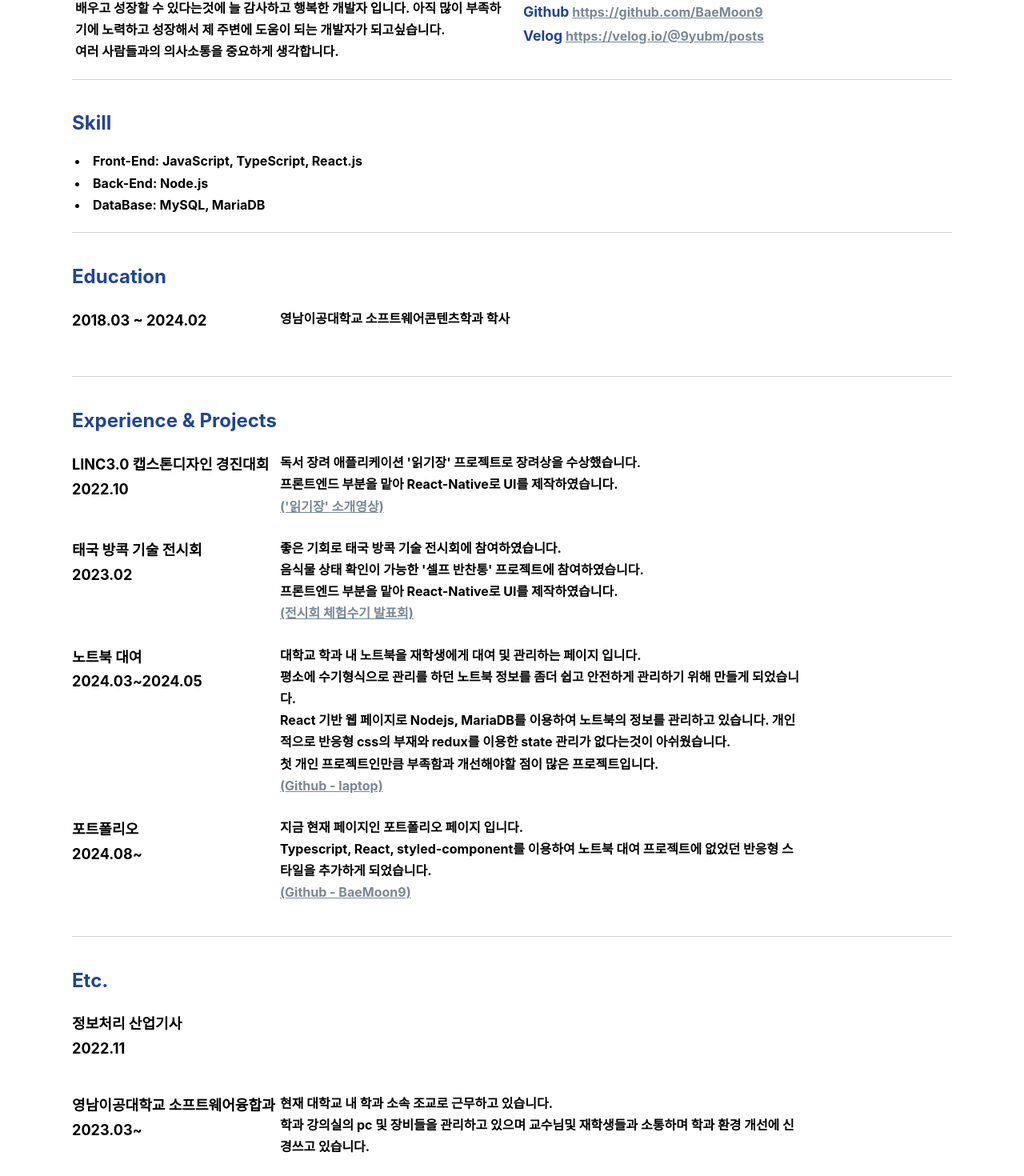
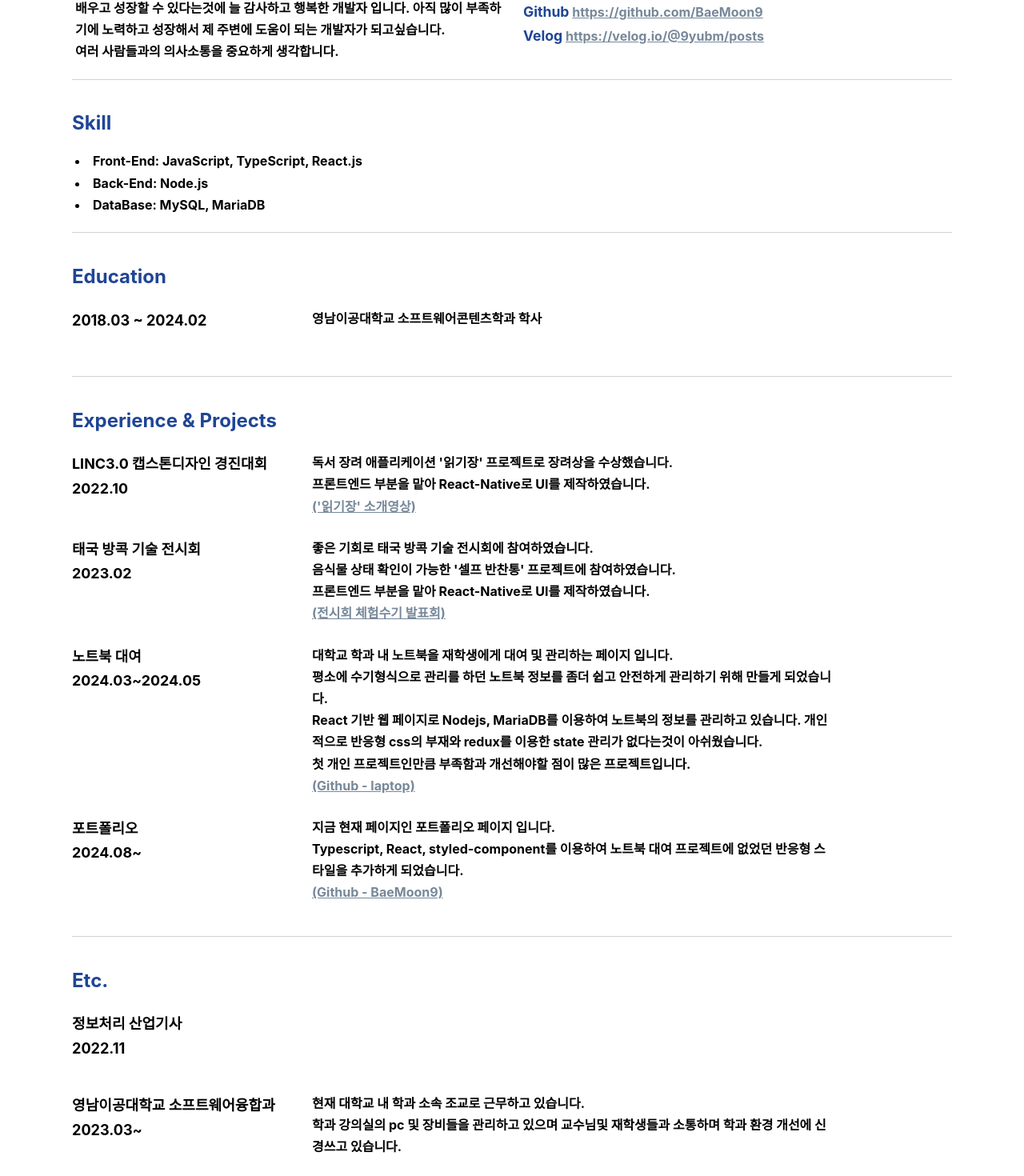
Before and after one commit to BaeMoon9/BaeMoon9, a React (Create React App) app in the folder mypage/: page / in a window 1280 px wide. Shown: the part 119-1589 px from the top of the page at 80% size. Built offline with nearby package versions, Linux system fonts and the light colour scheme.

Commit message:
'edit_layout_windows'

```diff
--- a/mypage/src/pages/education.tsx
+++ b/mypage/src/pages/education.tsx
@@ -81,10 +81,10 @@ const MyExperience = styled.div`
 `
 
 const ExperienceTitle = styled.div<{ screenType: string }>`
-    min-width: ${(props) => (props.screenType === 'Pc' ? '260px' :
+    min-width: ${(props) => (props.screenType === 'Pc' ? '300px' :
 		(props.screenType === 'Tablet' ? '250px' : '160px')
 	)};
-	max-width: ${(props) => (props.screenType === 'Pc' ? '270px' :
+	max-width: ${(props) => (props.screenType === 'Pc' ? '320px' :
 		(props.screenType === 'Tablet' ? '250px' : '200px')
 	)}
 	margin-right: 10px;
--- a/mypage/src/pages/etc.tsx
+++ b/mypage/src/pages/etc.tsx
@@ -68,7 +68,7 @@ const SkillContent = styled.div<{ screenType: string }>`
 		(props.screenType === 'Tablet' ? '400px' : '400px')
 	)};
 	max-width: ${(props) => (props.screenType === 'Pc' ? '1050px' :
-		(props.screenType === 'Tablet' ? '700px' : '400px')
+		(props.screenType === 'Tablet' ? '750px' : '400px')
 	)};
 `
 
@@ -94,10 +94,10 @@ const MyExperience = styled.div`
 `
 
 const ExperienceTitle = styled.div<{ screenType: string }>`
-    min-width: ${(props) => (props.screenType === 'Pc' ? '260px' :
+    min-width: ${(props) => (props.screenType === 'Pc' ? '300px' :
 		(props.screenType === 'Tablet' ? '250px' : '160px')
 	)};
-	max-width: ${(props) => (props.screenType === 'Pc' ? '270px' :
+	max-width: ${(props) => (props.screenType === 'Pc' ? '320px' :
 		(props.screenType === 'Tablet' ? '250px' : '200px')
 	)}
 	margin-right: 10px;
--- a/mypage/src/pages/experience.tsx
+++ b/mypage/src/pages/experience.tsx
@@ -106,10 +106,8 @@ const SkillContent = styled.div<{ screenType: string }>`
 		(props.screenType === 'Tablet' ? '400px' : '400px')
 	)};
 	max-width: ${(props) => (props.screenType === 'Pc' ? '1050px' :
-		(props.screenType === 'Tablet' ? '700px' : '400px')
+		(props.screenType === 'Tablet' ? '750px' : '400px')
 	)};
-
-
 
 `
 
@@ -136,16 +134,15 @@ const MyExperience = styled.div`
 `
 
 const ExperienceTitle = styled.div<{ screenType: string }>`
-    min-width: ${(props) => (props.screenType === 'Pc' ? '260px' :
+    min-width: ${(props) => (props.screenType === 'Pc' ? '300px' :
 		(props.screenType === 'Tablet' ? '250px' : '160px')
 	)};
-	max-width: ${(props) => (props.screenType === 'Pc' ? '270px' :
+	max-width: ${(props) => (props.screenType === 'Pc' ? '320px' :
 		(props.screenType === 'Tablet' ? '250px' : '200px')
 	)}
 	margin-right: 10px;
 	margin-bottom: 15px;
-	font-size: 1.13em;
-
+	font-size: 1.12em;
 `
 
 const ExperienceContent = styled.div<{ screenType: string }>`
@@ -156,8 +153,6 @@ const ExperienceContent = styled.div<{ screenType: string }>`
 		(props.screenType === 'Tablet' ? '450px' : '400px')
 	)};
    		word-wrap: break-word;
-
-
 `
 
 export default Experience;
```
